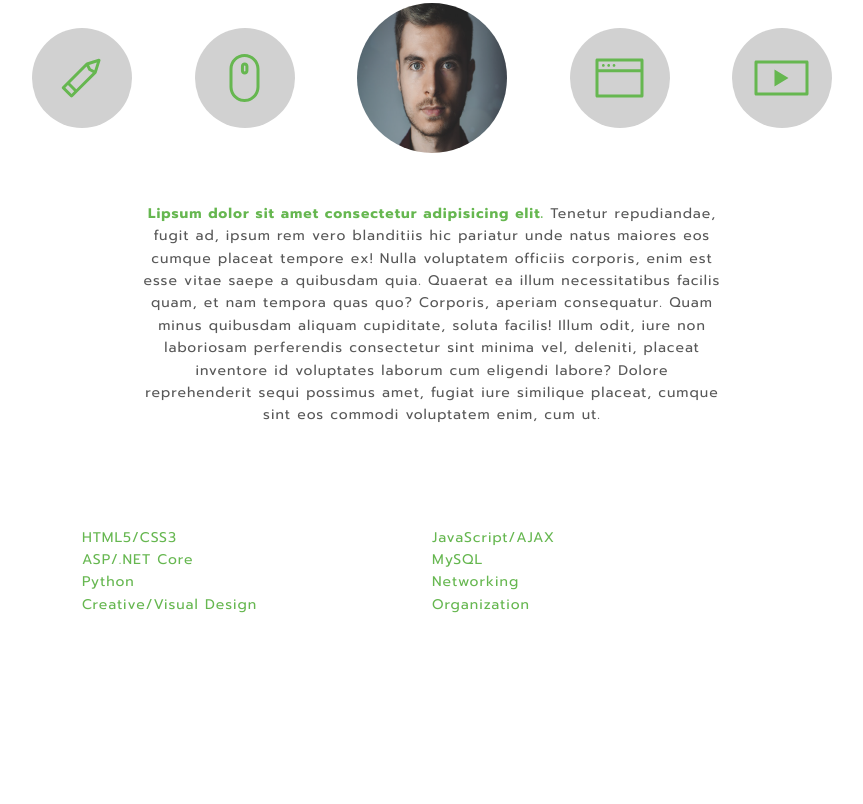
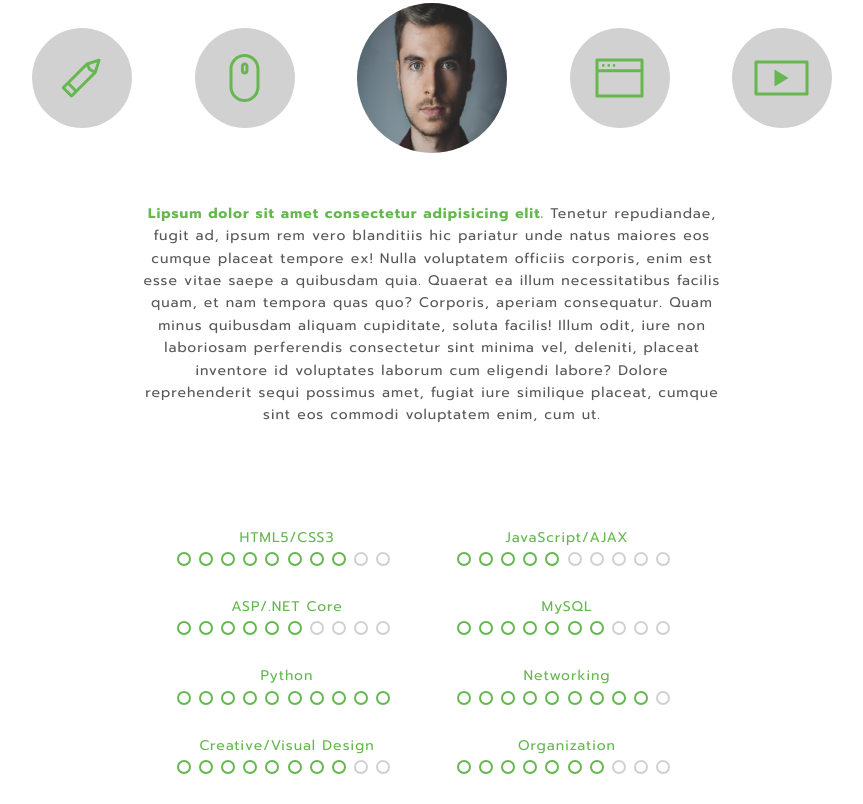
Before and after one commit to MrFoster1917/artist_theme, a website: page index.html in a window 1280 px wide. Shown: the part 922-1726 px from the top of the page, without its empty margins (208-1071 px from the left). Before the commit the page ends 1538 px from the top, so only its background shows below. Drawn offline with nearby package versions, Linux system fonts and the light colour scheme.

Commit message:
Added HTML skill levels and updated CSS for skills section.

```diff
--- a/index.html
+++ b/index.html
@@ -78,7 +78,7 @@
 
       <div class="skill-unit">
         <div class="skill-label">HTML5/CSS3</div>
-        <div class="skill-icons">
+        <div class="skill-icons skill-9">
           <span></span><span></span><span></span><span></span><span></span>
           <span></span><span></span><span></span><span></span><span></span>
         </div>
@@ -86,7 +86,7 @@
 
       <div class="skill-unit">
         <div class="skill-label">JavaScript/AJAX</div>
-        <div class="skill-icons">
+        <div class="skill-icons skill-6">
           <span></span><span></span><span></span><span></span><span></span>
           <span></span><span></span><span></span><span></span><span></span>
         </div>
@@ -94,7 +94,7 @@
 
       <div class="skill-unit">
         <div class="skill-label">ASP/.NET Core</div>
-        <div class="skill-icons">
+        <div class="skill-icons skill-7">
           <span></span><span></span><span></span><span></span><span></span>
           <span></span><span></span><span></span><span></span><span></span>
         </div>
@@ -102,7 +102,7 @@
 
       <div class="skill-unit">
         <div class="skill-label">MySQL</div>
-        <div class="skill-icons">
+        <div class="skill-icons skill-8">
           <span></span><span></span><span></span><span></span><span></span>
           <span></span><span></span><span></span><span></span><span></span>
         </div>
@@ -110,7 +110,7 @@
 
       <div class="skill-unit">
         <div class="skill-label">Python</div>
-        <div class="skill-icons">
+        <div class="skill-icons akill-9">
           <span></span><span></span><span></span><span></span><span></span>
           <span></span><span></span><span></span><span></span><span></span>
         </div>
@@ -118,7 +118,7 @@
 
       <div class="skill-unit">
         <div class="skill-label">Networking</div>
-        <div class="skill-icons">
+        <div class="skill-icons skill-10">
           <span></span><span></span><span></span><span></span><span></span>
           <span></span><span></span><span></span><span></span><span></span>
         </div>
@@ -126,7 +126,7 @@
 
       <div class="skill-unit">
         <div class="skill-label">Creative/Visual Design</div>
-        <div class="skill-icons">
+        <div class="skill-icons skill-9">
           <span></span><span></span><span></span><span></span><span></span>
           <span></span><span></span><span></span><span></span><span></span>
         </div>
@@ -134,7 +134,7 @@
 
       <div class="skill-unit">
         <div class="skill-label">Organization</div>
-        <div class="skill-icons">
+        <div class="skill-icons skill-8">
           <span></span><span></span><span></span><span></span><span></span>
           <span></span><span></span><span></span><span></span><span></span>
         </div>
--- a/src/css/main.css
+++ b/src/css/main.css
@@ -362,10 +362,62 @@ nav {
     color: #66b750; }
 
 .about-header .skill-lockup {
-  max-width: 700px;
+  content: '';
+  max-width: 570px;
   margin: 100px auto;
+  text-align: center;
   color: #66b750;
-  clear: both; }
+  clear: both;
+  display: block; }
   .about-header .skill-lockup .skill-unit {
-    width: 350px;
+    width: 280px;
     float: left; }
+  .about-header .skill-lockup .skill-icons {
+    font-size: 0;
+    margin: 3px 0 30px; }
+    .about-header .skill-lockup .skill-icons span {
+      display: inline-block;
+      width: 14px;
+      height: 14px;
+      background-color: #66b750;
+      margin-right: 8px;
+      border-radius: 50%; }
+      .about-header .skill-lockup .skill-icons span:after {
+        content: '';
+        display: block;
+        width: 10px;
+        height: 10px;
+        background: #fff;
+        border-radius: 50%;
+        margin: 2px; }
+    .about-header .skill-lockup .skill-icons.skill-1 span:nth-child(n+1) {
+      background: #d1d1d1; }
+    .about-header .skill-lockup .skill-icons.skill-2 span:nth-child(n+2) {
+      background: #d1d1d1; }
+    .about-header .skill-lockup .skill-icons.skill-3 span:nth-child(n+3) {
+      background: #d1d1d1; }
+    .about-header .skill-lockup .skill-icons.skill-4 span:nth-child(n+4) {
+      background: #d1d1d1; }
+    .about-header .skill-lockup .skill-icons.skill-5 span:nth-child(n+5) {
+      background: #d1d1d1; }
+    .about-header .skill-lockup .skill-icons.skill-6 span:nth-child(n+6) {
+      background: #d1d1d1; }
+    .about-header .skill-lockup .skill-icons.skill-7 span:nth-child(n+7) {
+      background: #d1d1d1; }
+    .about-header .skill-lockup .skill-icons.skill-8 span:nth-child(n+8) {
+      background: #d1d1d1; }
+    .about-header .skill-lockup .skill-icons.skill-9 span:nth-child(n+9) {
+      background: #d1d1d1; }
+    .about-header .skill-lockup .skill-icons.skill-10 span:nth-child(n+10) {
+      background: #d1d1d1; }
+
+/*End About Section =================================================================== */
+/*Media Queries =============================================================== */
+@media screen and (max-width: 641px) {
+  .skill-lockup {
+    width: 220px; }
+    .skill-lockup .skill-unit {
+      width: 220px; } }
+
+/*End About Section =================================================================== */
+/*End Media Queries =============================================================== */
```
